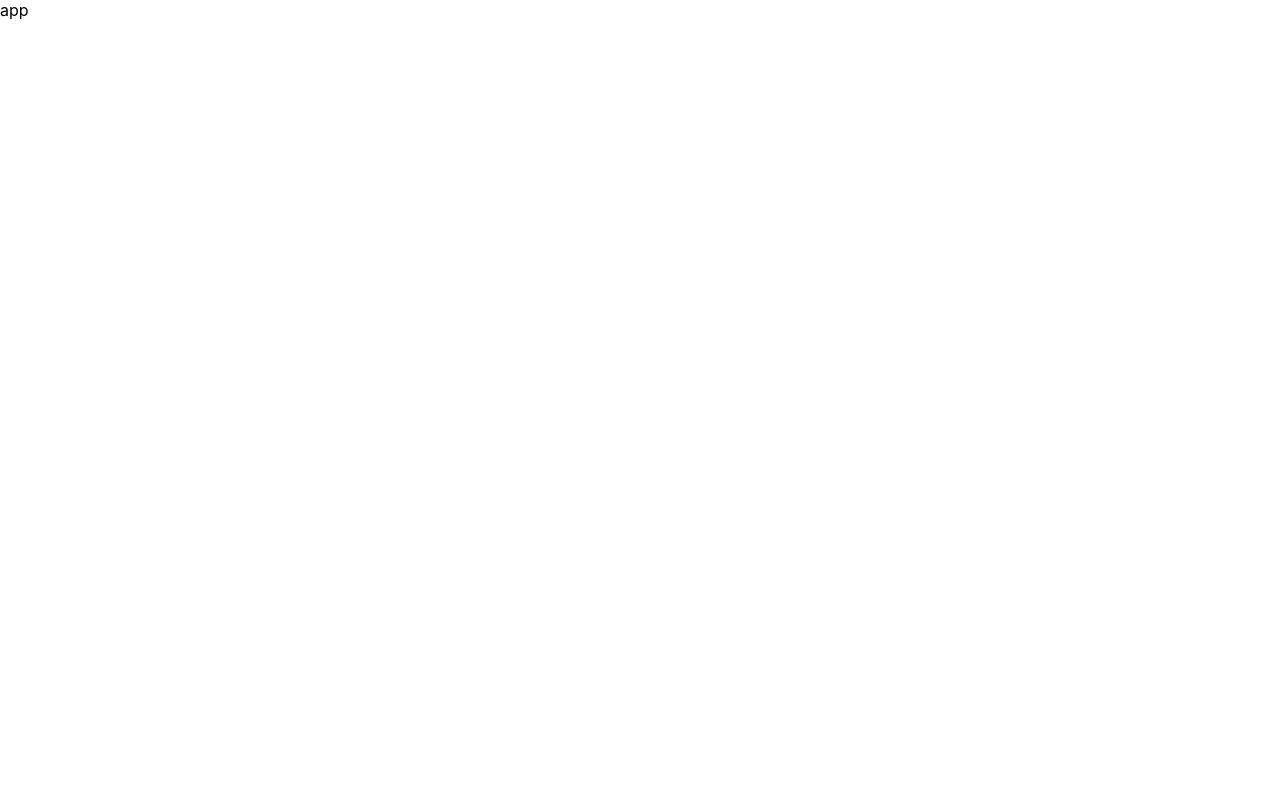
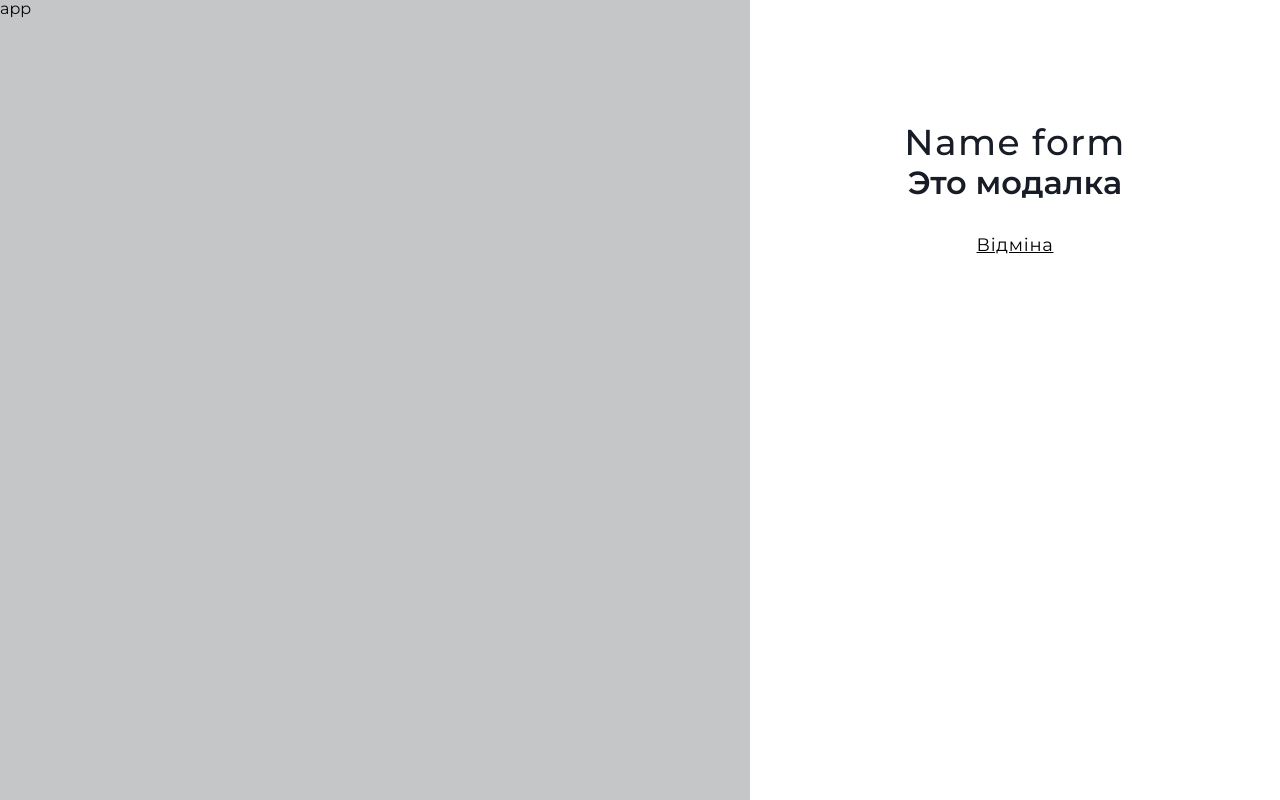
Before and after one commit to MartyInFuture/react-project, a React (Create React App) app: page / in a window 1280 px wide. Built offline with nearby package versions, Linux system fonts and the light colour scheme.

Commit message:
add-modal

```diff
--- a/public/index.html
+++ b/public/index.html
@@ -4,6 +4,19 @@
     <meta charset="UTF-8" />
     <meta http-equiv="X-UA-Compatible" content="IE=edge" />
     <meta name="viewport" content="width=device-width, initial-scale=1.0" />
+    <link
+      rel="stylesheet"
+      href="https://cdnjs.cloudflare.com/ajax/libs/modern-normalize/1.1.0/modern-normalize.min.css"
+      integrity="sha512-wpPYUAdjBVSE4KJnH1VR1HeZfpl1ub8YT/NKx4PuQ5NmX2tKuGu6U/JRp5y+Y8XG2tV+wKQpNHVUX03MfMFn9Q=="
+      crossorigin="anonymous"
+      referrerpolicy="no-referrer"
+    />
+    <link rel="preconnect" href="https://fonts.googleapis.com" />
+    <link rel="preconnect" href="https://fonts.gstatic.com" crossorigin />
+    <link
+      href="https://fonts.googleapis.com/css2?family=Montserrat:wght@400;500;600&display=swap"
+      rel="stylesheet"
+    />
     <title>Document</title>
   </head>
   <body>
--- a/src/Components/App.jsx
+++ b/src/Components/App.jsx
@@ -1,5 +1,16 @@
+import GlobalStyle from "../style/GlobalStyle";
+import Modal from "./common/modal/Modal";
+
 const App = () => {
-  return <div>app</div>;
+  return (
+    <>
+      <GlobalStyle />
+      <Modal>
+        <h1>Это модалка</h1>
+      </Modal>
+      <div>app</div>
+    </>
+  );
 };
 
 export default App;
--- /dev/null
+++ b/src/Components/common/modal/Modal.jsx
@@ -0,0 +1,34 @@
+import React, { useEffect } from "react";
+import { Overlay } from "./ModalStyled";
+
+const Modal = ({ closeModal, children, nameForm = "Name form" }) => {
+  useEffect(() => {
+    window.addEventListener("keydown", handleEscape);
+    const body = document.querySelector("body");
+    body.style.overflow = "hidden";
+    return () => {
+      window.removeEventListener("keydown", handleEscape);
+      const body = document.querySelector("body");
+      body.style.overflow = "auto";
+    };
+  });
+
+  const handleEscape = (e) => e.code === "Escape" && closeModal();
+
+  const onOverlayClick = ({ target, currentTarget }) => {
+    target === currentTarget && closeModal();
+  };
+  return (
+    <Overlay onClick={onOverlayClick}>
+      <div className="modal">
+        <h2 className="nameForm">{nameForm}</h2>
+        {children}
+        <button type="button" className="cancel">
+          Відміна
+        </button>
+      </div>
+    </Overlay>
+  );
+};
+
+export default Modal;
--- /dev/null
+++ b/src/Components/common/modal/ModalStyled.jsx
@@ -0,0 +1,67 @@
+import styled from "styled-components";
+
+export const Overlay = styled.div`
+  position: fixed;
+  top: 60px;
+  left: 0;
+  /* transform: translate(-50%, -0); */
+  width: 100vw;
+  height: calc(100vh - 60px);
+  display: flex;
+  justify-content: flex-end;
+  align-items: center;
+  background-color: rgba(24, 28, 39, 0.25);;
+  z-index: 500;
+
+
+    @media screen and (min-width: 768px) {
+    top: 0;
+    height: calc(100vh);
+  }
+
+  .modal{
+    width: 320px;
+    position: relative;
+    height: 100%;
+    top:0;
+    left:0;
+    background-color: #ffffff;
+    z-index: 550;
+    text-align: center;
+
+    color: #181C27;
+
+    @media screen and (min-width: 320px) {
+      width: 515px;
+    }
+    @media screen and (min-width: 768px) {
+      width: 530px;
+    }
+
+  }
+  .nameForm{
+    padding-top: 63px;
+    font-family: Montserrat;
+    font-weight: 500;
+    font-size: 26px;
+    line-height: 1.22;
+    letter-spacing: 0.04em;
+    @media screen and (min-width: 768px) {
+      font-size: 36px;
+      padding-top: 121px;
+    }
+
+  }
+  .cancel{
+    border:0;
+    background-color:transparent;
+    margin-top: 30px;
+    font-weight: 300;
+    font-size: 18px;
+    line-height: 1.4;
+    letter-spacing: 0.04em;
+    text-decoration-line: underline;
+  }
+
+  }
+`;
--- a/src/index.css
+++ /dev/null
@@ -1,13 +0,0 @@
-body {
-  margin: 0;
-  font-family: -apple-system, BlinkMacSystemFont, 'Segoe UI', 'Roboto', 'Oxygen',
-    'Ubuntu', 'Cantarell', 'Fira Sans', 'Droid Sans', 'Helvetica Neue',
-    sans-serif;
-  -webkit-font-smoothing: antialiased;
-  -moz-osx-font-smoothing: grayscale;
-}
-
-code {
-  font-family: source-code-pro, Menlo, Monaco, Consolas, 'Courier New',
-    monospace;
-}
--- /dev/null
+++ b/src/style/GlobalStyle.jsx
@@ -0,0 +1,49 @@
+import { createGlobalStyle } from "styled-components";
+
+export default createGlobalStyle`
+html {
+  box-sizing: border-box;
+}
+
+*,
+*::after,
+*::before {
+  box-sizing: inherit;
+}
+
+h1,
+h2,
+h3,
+p {
+  margin-top: 0;
+  margin-bottom: 0;
+}
+
+ul,
+ol {
+  margin-top: 0;
+  margin-bottom: 0;
+  padding-left: 0;
+  list-style: none;
+}
+
+img {
+  display: block;
+  max-width: 100%;
+  height: auto;
+}
+
+.list, ul {
+  list-style: none;
+}
+
+
+body {
+  margin: 0;
+  font-family: Montserrat,
+    sans-serif;
+  -webkit-font-smoothing: antialiased;
+  -moz-osx-font-smoothing: grayscale;
+  border-color: #e5e5e5;
+}
+`;
```
Also changed, not shown: src/index.js (+4 -5 lines).
